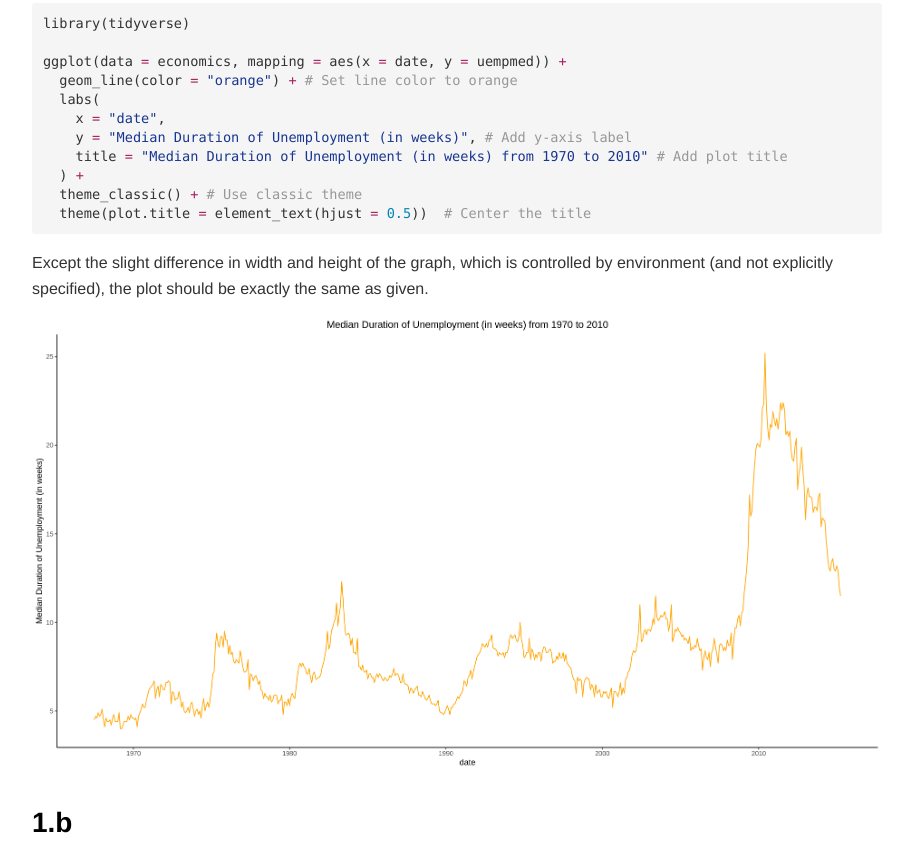
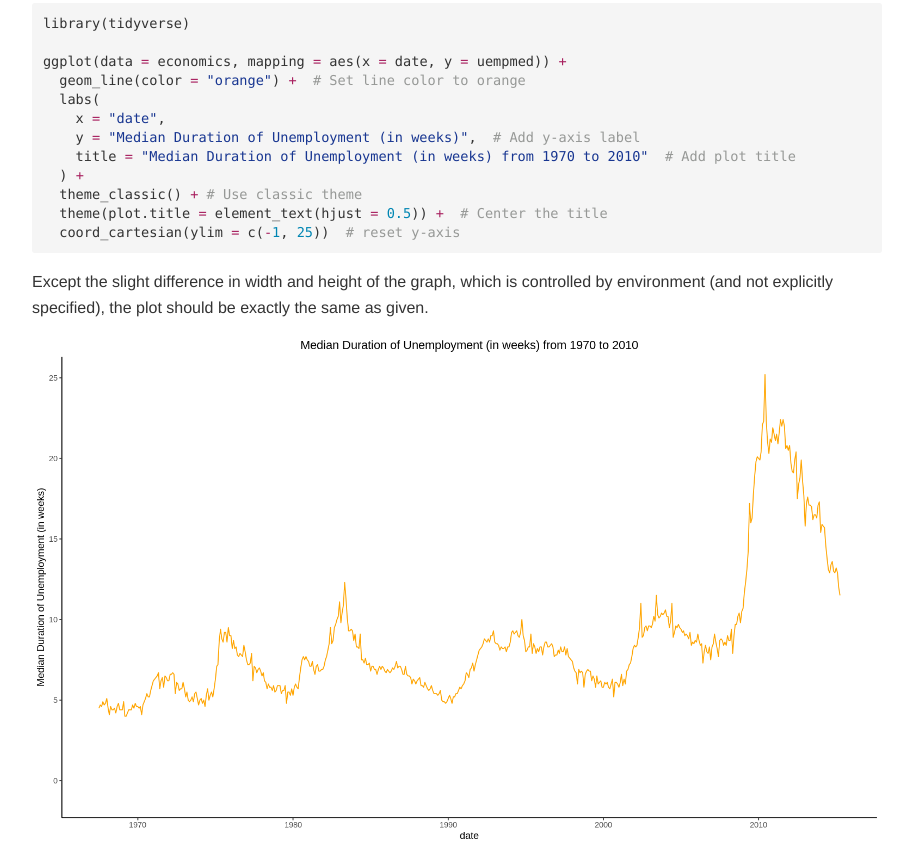
Before and after one commit to BolunHan/AE6106, a plain HTML site: page assignment_1/index.html in a window 1280 px wide. Shown: the part 205-1066 px from the top of the page, without its empty margins (183-1093 px from the left). Drawn offline with nearby package versions, Linux system fonts and the light colour scheme.

Commit message:
Update index.html

```diff
--- a/assignment_1/index.html
+++ b/assignment_1/index.html
@@ -25,16 +25,17 @@
 <pre data-role="codeBlock" data-info="R" class="language-r R">library<span class="token punctuation">(</span>tidyverse<span class="token punctuation">)</span>
 
 ggplot<span class="token punctuation">(</span>data <span class="token operator">=</span> economics<span class="token punctuation">,</span> mapping <span class="token operator">=</span> aes<span class="token punctuation">(</span>x <span class="token operator">=</span> date<span class="token punctuation">,</span> y <span class="token operator">=</span> uempmed<span class="token punctuation">)</span><span class="token punctuation">)</span> <span class="token operator">+</span>
-  geom_line<span class="token punctuation">(</span>color <span class="token operator">=</span> <span class="token string">"orange"</span><span class="token punctuation">)</span> <span class="token operator">+</span> <span class="token comment"># Set line color to orange</span>
+  geom_line<span class="token punctuation">(</span>color <span class="token operator">=</span> <span class="token string">"orange"</span><span class="token punctuation">)</span> <span class="token operator">+</span>  <span class="token comment"># Set line color to orange</span>
   labs<span class="token punctuation">(</span>
     x <span class="token operator">=</span> <span class="token string">"date"</span><span class="token punctuation">,</span>
-    y <span class="token operator">=</span> <span class="token string">"Median Duration of Unemployment (in weeks)"</span><span class="token punctuation">,</span> <span class="token comment"># Add y-axis label</span>
-    title <span class="token operator">=</span> <span class="token string">"Median Duration of Unemployment (in weeks) from 1970 to 2010"</span> <span class="token comment"># Add plot title</span>
+    y <span class="token operator">=</span> <span class="token string">"Median Duration of Unemployment (in weeks)"</span><span class="token punctuation">,</span>  <span class="token comment"># Add y-axis label</span>
+    title <span class="token operator">=</span> <span class="token string">"Median Duration of Unemployment (in weeks) from 1970 to 2010"</span>  <span class="token comment"># Add plot title</span>
   <span class="token punctuation">)</span> <span class="token operator">+</span>
   theme_classic<span class="token punctuation">(</span><span class="token punctuation">)</span> <span class="token operator">+</span> <span class="token comment"># Use classic theme</span>
-  theme<span class="token punctuation">(</span>plot.title <span class="token operator">=</span> element_text<span class="token punctuation">(</span>hjust <span class="token operator">=</span> <span class="token number">0.5</span><span class="token punctuation">)</span><span class="token punctuation">)</span>  <span class="token comment"># Center the title</span>
+  theme<span class="token punctuation">(</span>plot.title <span class="token operator">=</span> element_text<span class="token punctuation">(</span>hjust <span class="token operator">=</span> <span class="token number">0.5</span><span class="token punctuation">)</span><span class="token punctuation">)</span> <span class="token operator">+</span>  <span class="token comment"># Center the title</span>
+  coord_cartesian<span class="token punctuation">(</span>ylim <span class="token operator">=</span> c<span class="token punctuation">(</span><span class="token operator">-</span><span class="token number">1</span><span class="token punctuation">,</span> <span class="token number">25</span><span class="token punctuation">)</span><span class="token punctuation">)</span>  <span class="token comment"># reset y-axis</span>
 </pre><p>Except the slight difference in width and height of the graph, which is controlled by environment (and not explicitly specified), the plot should be exactly the same as given.</p>
-<p><img src="1.a.png" alt="1500x800"></p>
+<p><img src="1.a1.png" alt="Alt text"></p>
 <h2 class="crossnote-header" id="1b">1.b</h2>
 
 <pre data-role="codeBlock" data-info="R" class="language-r R">library<span class="token punctuation">(</span>tidyverse<span class="token punctuation">)</span>
```
